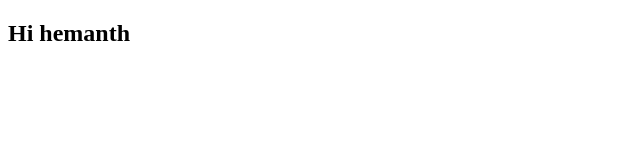
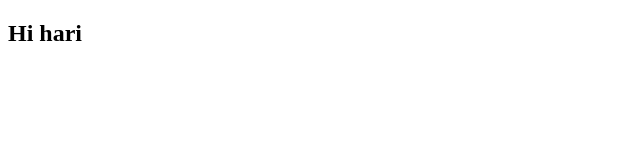
Before and after one commit to 17F61F0014/resumee, a plain HTML site: page index.html in a window 1280 px wide. Shown: the full height of the page, 0-640 px from the left. Drawn offline with Linux system fonts and the light colour scheme.

Commit message:
second commit

```diff
--- a/index.html
+++ b/index.html
@@ -5,6 +5,6 @@
     <title></title>
   </head>
   <body>
-  <h2>Hi hemanth</h2>
+  <h2>Hi hari</h2>
   </body>
 </html>
```
